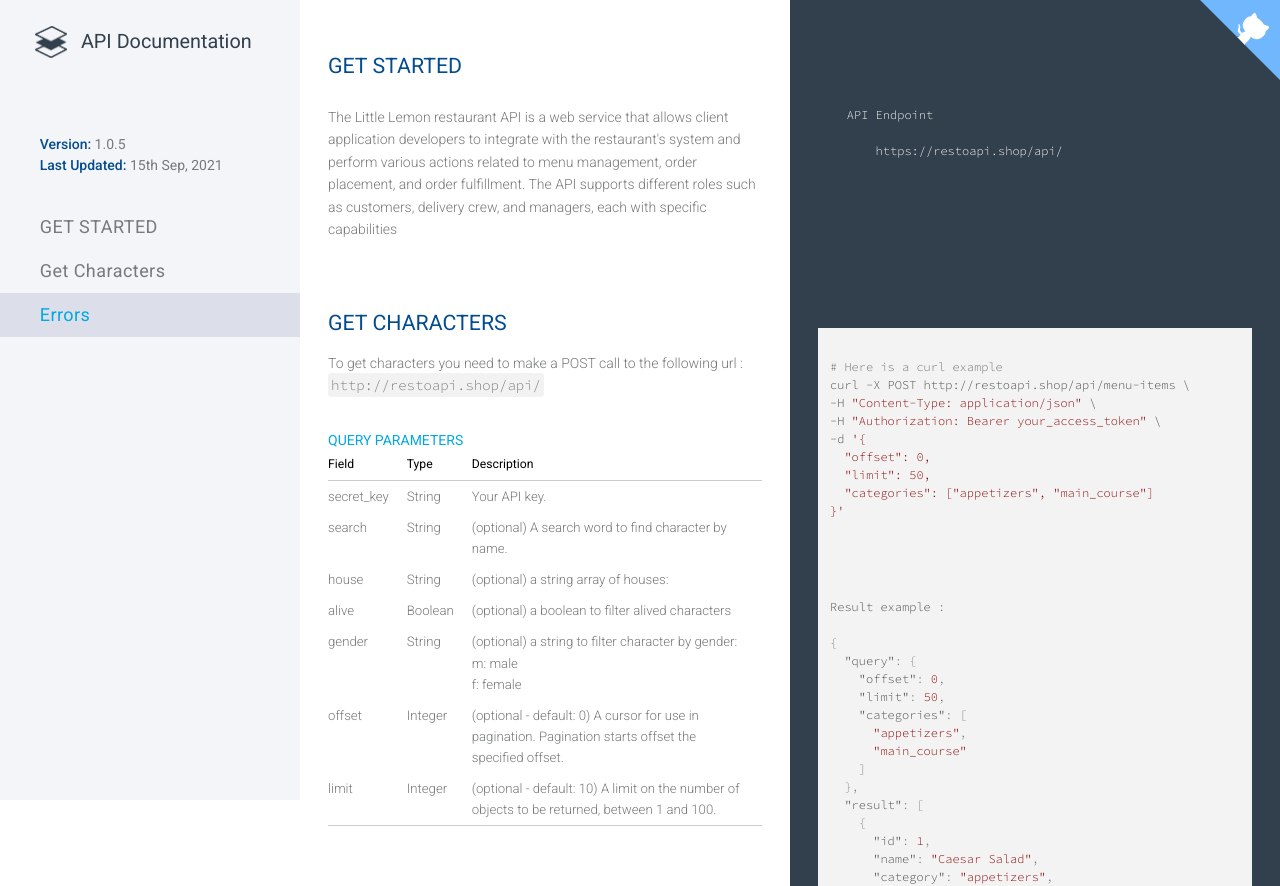
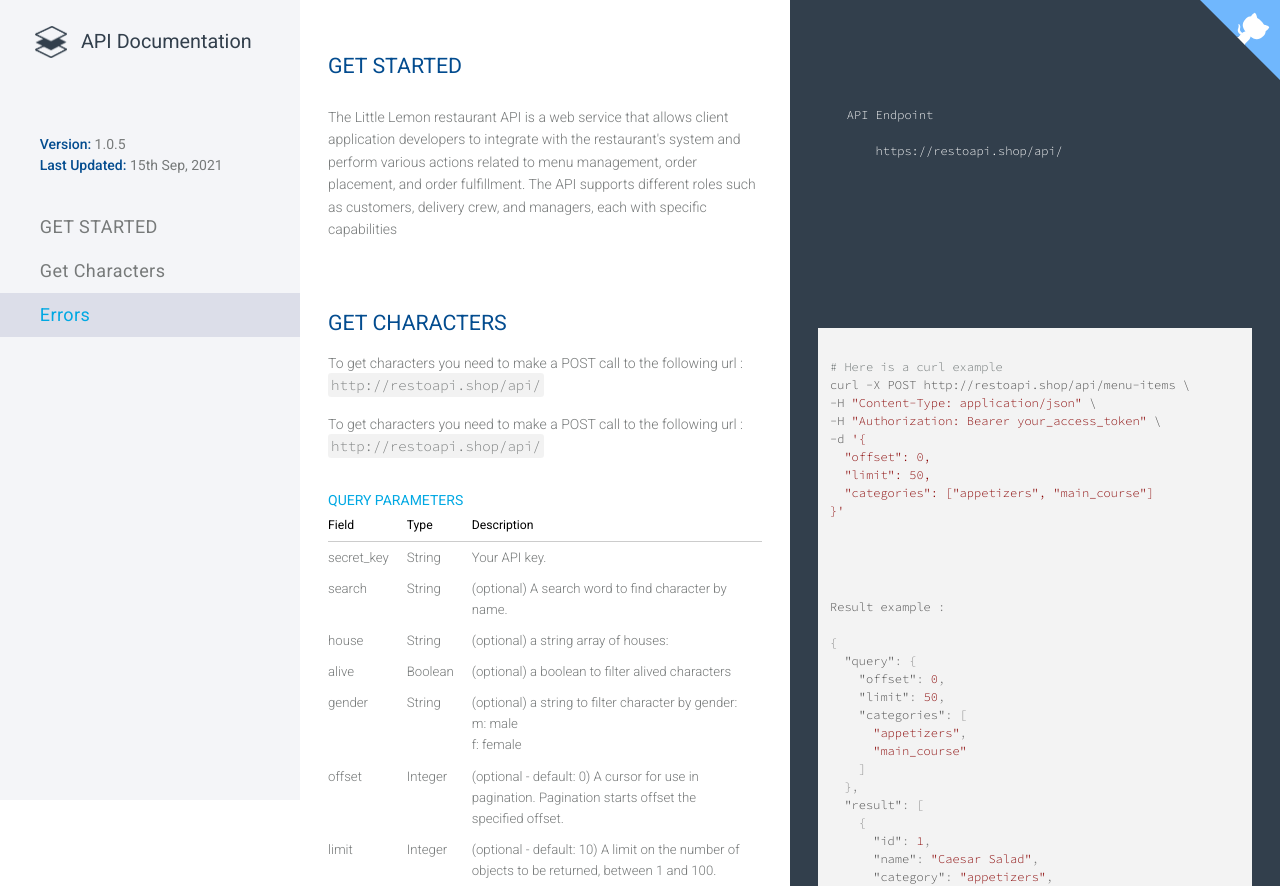
Before and after one commit to mhdsalih2000/Little-LemonAPI, a Django app: page / in a window 1280 px wide. Shown: the top 886 px of the page. Run offline with Django 5.2, Linux system fonts and the light colour scheme; parts of the project's set-up code (start-up, migrations or seed data) failed here and were passed over; some libraries are stand-ins or nearby versions.

Commit message:
Update index.html

```diff
--- a/Template/index.html
+++ b/Template/index.html
@@ -95,6 +95,10 @@ curl -X POST http://restoapi.shop/api/menu-items \
                 To get characters you need to make a POST call to the following url :<br>
                 <code class="higlighted break-word">http://restoapi.shop/api/</code>
             </p>
+         <p>
+                To get characters you need to make a POST call to the following url :<br>
+                <code class="higlighted break-word">http://restoapi.shop/api/</code>
+         </p>
             <br>
             <pre><code class="json">
 Result example :
```
